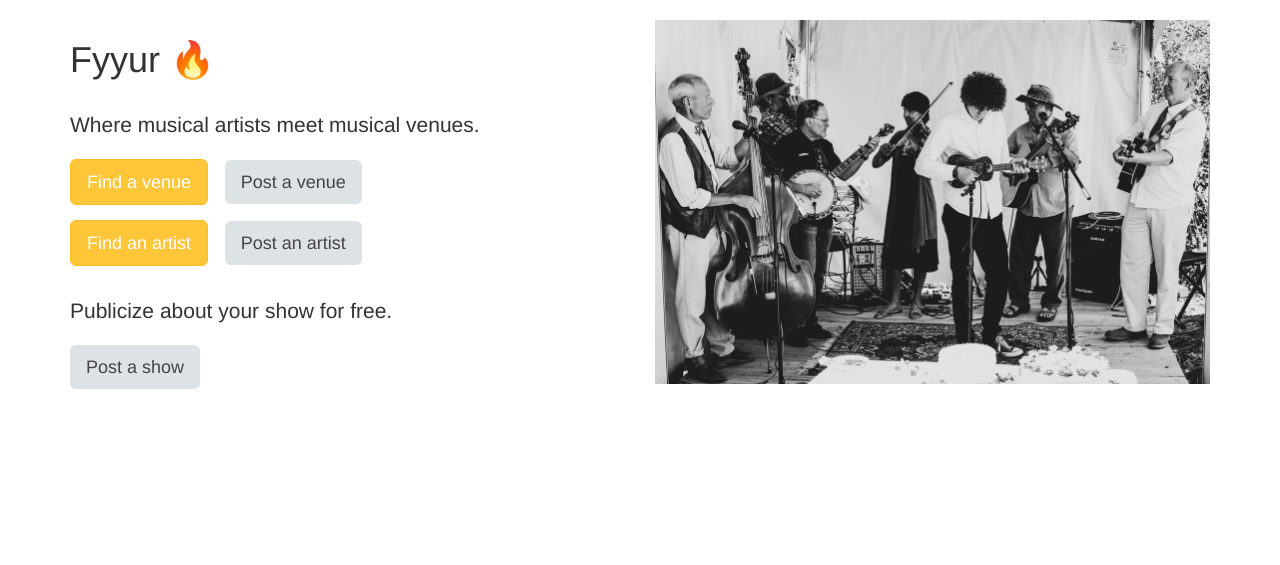
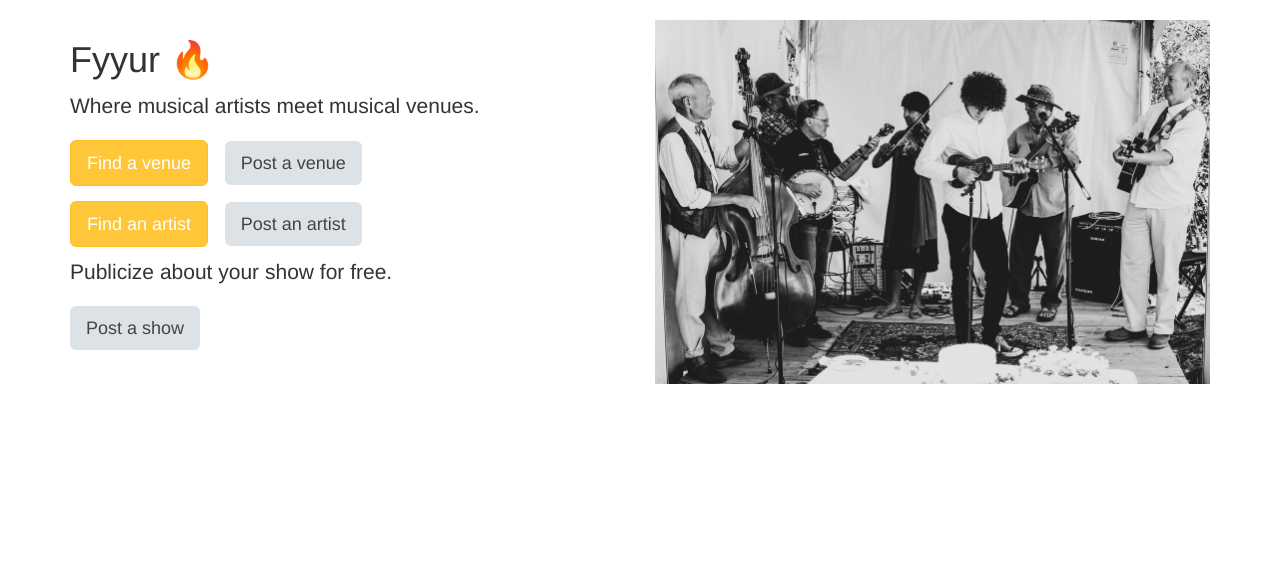
Before and after one commit to danrneal/fyyur, a Flask app: page / in a window 1280 px wide. Shown: the part 60-625 px from the top of the page. Run offline with Flask 2, Linux system fonts and the light colour scheme; some libraries are stand-ins or nearby versions.

Commit message:
fix: Remove visual bug
There was too much space at the top of the seeking_description box

```diff
--- a/static/css/main.css
+++ b/static/css/main.css
@@ -26,7 +26,7 @@ a {
   color: initial;
 }
 p.lead {
-  margin-top: 30px;
+  margin-top: -5px;
 }
 ::selection {
   background: #555;
```
